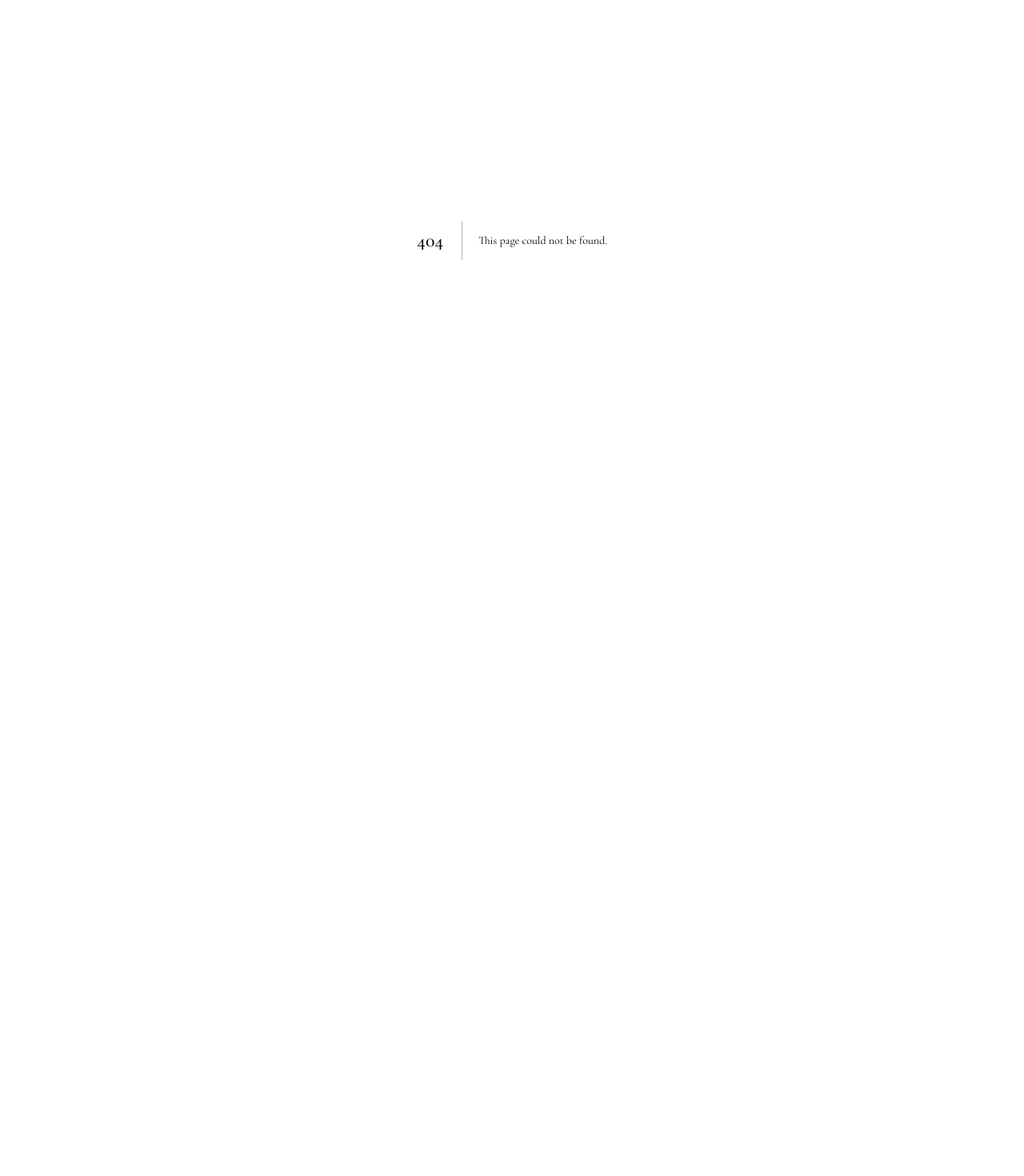
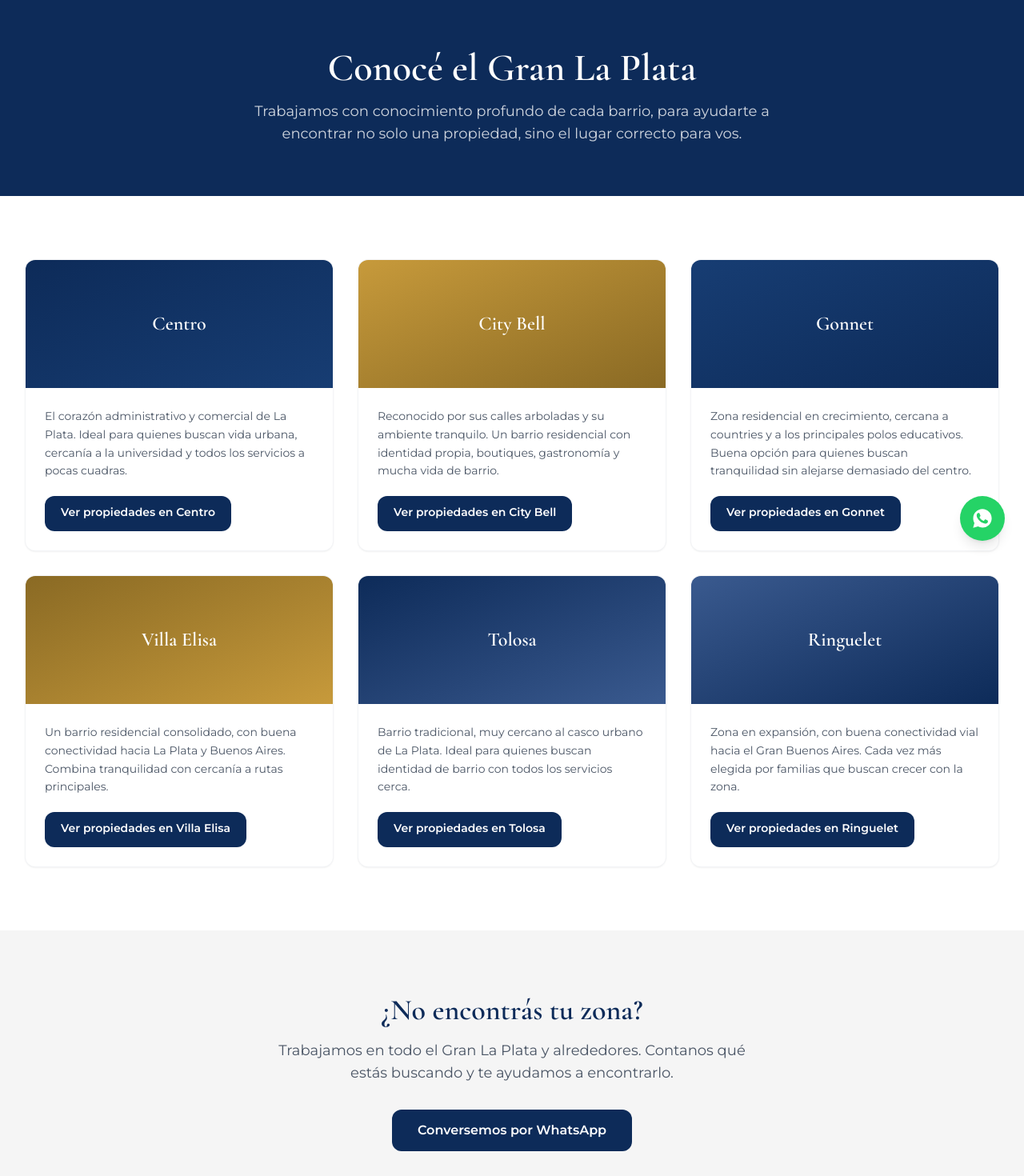
Before and after one commit to borginiangel-svg/carolina-bustamante-web, a Next.js app: page /barrios in a window 1280 px wide. Before the commit this address had no page. Shown: the part 100-1570 px from the top of the page at 80% size. Before the commit the page ends 800 px from the top, so only its background shows below. Built offline with nearby package versions, Linux system fonts and the light colour scheme.

Commit message:
Página de Barrios conectada al filtro de Propiedades

```diff
--- /dev/null
+++ b/src/app/barrios/page.tsx
@@ -0,0 +1,127 @@
+import Link from "next/link";
+import Header from "@/components/layout/Header";
+import Footer from "@/components/layout/Footer";
+import WhatsAppButton from "@/components/ui/WhatsAppButton";
+
+type Barrio = {
+  nombre: string;
+  descripcion: string;
+  gradient: string;
+};
+
+const barrios: Barrio[] = [
+  {
+    nombre: "Centro",
+    descripcion:
+      "El corazón administrativo y comercial de La Plata. Ideal para quienes buscan vida urbana, cercanía a la universidad y todos los servicios a pocas cuadras.",
+    gradient: "from-[#0D2B59] to-[#173d73]",
+  },
+  {
+    nombre: "City Bell",
+    descripcion:
+      "Reconocido por sus calles arboladas y su ambiente tranquilo. Un barrio residencial con identidad propia, boutiques, gastronomía y mucha vida de barrio.",
+    gradient: "from-[#C79A3B] to-[#8a6a24]",
+  },
+  {
+    nombre: "Gonnet",
+    descripcion:
+      "Zona residencial en crecimiento, cercana a countries y a los principales polos educativos. Buena opción para quienes buscan tranquilidad sin alejarse demasiado del centro.",
+    gradient: "from-[#173d73] to-[#0D2B59]",
+  },
+  {
+    nombre: "Villa Elisa",
+    descripcion:
+      "Un barrio residencial consolidado, con buena conectividad hacia La Plata y Buenos Aires. Combina tranquilidad con cercanía a rutas principales.",
+    gradient: "from-[#8a6a24] to-[#C79A3B]",
+  },
+  {
+    nombre: "Tolosa",
+    descripcion:
+      "Barrio tradicional, muy cercano al casco urbano de La Plata. Ideal para quienes buscan identidad de barrio con todos los servicios cerca.",
+    gradient: "from-[#0D2B59] to-[#3a5a8f]",
+  },
+  {
+    nombre: "Ringuelet",
+    descripcion:
+      "Zona en expansión, con buena conectividad vial hacia el Gran Buenos Aires. Cada vez más elegida por familias que buscan crecer con la zona.",
+    gradient: "from-[#3a5a8f] to-[#0D2B59]",
+  },
+];
+
+export default function Barrios() {
+  return (
+    <>
+      <Header />
+
+      {/* Hero */}
+      <section className="bg-[#0D2B59] py-16">
+        <div className="mx-auto max-w-3xl px-8 text-center">
+          <h1 className="font-heading text-4xl font-semibold text-white sm:text-5xl">
+            Conocé el Gran La Plata
+          </h1>
+          <p className="mt-4 text-lg text-white/80">
+            Trabajamos con conocimiento profundo de cada barrio, para ayudarte
+            a encontrar no solo una propiedad, sino el lugar correcto para vos.
+          </p>
+        </div>
+      </section>
+
+      {/* Grid de barrios */}
+      <section className="mx-auto max-w-7xl px-8 py-20">
+        <div className="grid grid-cols-1 gap-8 sm:grid-cols-2 lg:grid-cols-3">
+          {barrios.map((b) => (
+            <div
+              key={b.nombre}
+              className="overflow-hidden rounded-xl bg-white shadow-sm ring-1 ring-gray-100 transition hover:-translate-y-1 hover:shadow-lg"
+            >
+              <div
+                className={`flex h-40 items-center justify-center bg-gradient-to-br ${b.gradient}`}
+              >
+                <span className="font-heading text-2xl font-semibold text-white">
+                  {b.nombre}
+                </span>
+              </div>
+
+              <div className="p-6">
+                <p className="text-sm leading-relaxed text-gray-600">
+                  {b.descripcion}
+                </p>
+
+                <Link
+                  href={`/propiedades?barrio=${encodeURIComponent(b.nombre)}`}
+                  className="mt-5 inline-block h-[44px] rounded-xl bg-[#0D2B59] px-5 py-[10px] text-sm font-semibold text-white transition hover:bg-[#C79A3B] hover:text-[#0D2B59]"
+                >
+                  Ver propiedades en {b.nombre}
+                </Link>
+              </div>
+            </div>
+          ))}
+        </div>
+      </section>
+
+      {/* CTA final */}
+      <section className="bg-[#F5F5F5] py-20">
+        <div className="mx-auto max-w-2xl px-8 text-center">
+          <h2 className="font-heading text-3xl font-semibold text-[#0D2B59] sm:text-4xl">
+            ¿No encontrás tu zona?
+          </h2>
+          <p className="mt-4 text-lg text-gray-600">
+            Trabajamos en todo el Gran La Plata y alrededores. Contanos qué
+            estás buscando y te ayudamos a encontrarlo.
+          </p>
+          <Link
+            href="https://wa.me/5492215593304"
+            target="_blank"
+            rel="noopener noreferrer"
+            className="mt-8 inline-block h-[52px] rounded-xl bg-[#0D2B59] px-8 py-[14px] font-semibold text-white transition hover:bg-[#C79A3B] hover:text-[#0D2B59]"
+          >
+            Conversemos por WhatsApp
+          </Link>
+        </div>
+      </section>
+
+      <Footer />
+      <WhatsAppButton />
+    </>
+  );
+}
--- a/src/components/layout/Header.tsx
+++ b/src/components/layout/Header.tsx
@@ -7,7 +7,7 @@ const menu = [
   { label: "Servicios", href: "/servicios" },
   { label: "Propiedades", href: "/propiedades" },
   { label: "Tasaciones", href: "/tasaciones" },
-  { label: "Barrios", href: "#" },
+  { label: "Barrios", href: "/barrios" },
   { label: "Contacto", href: "#" },
 ];
 
```
